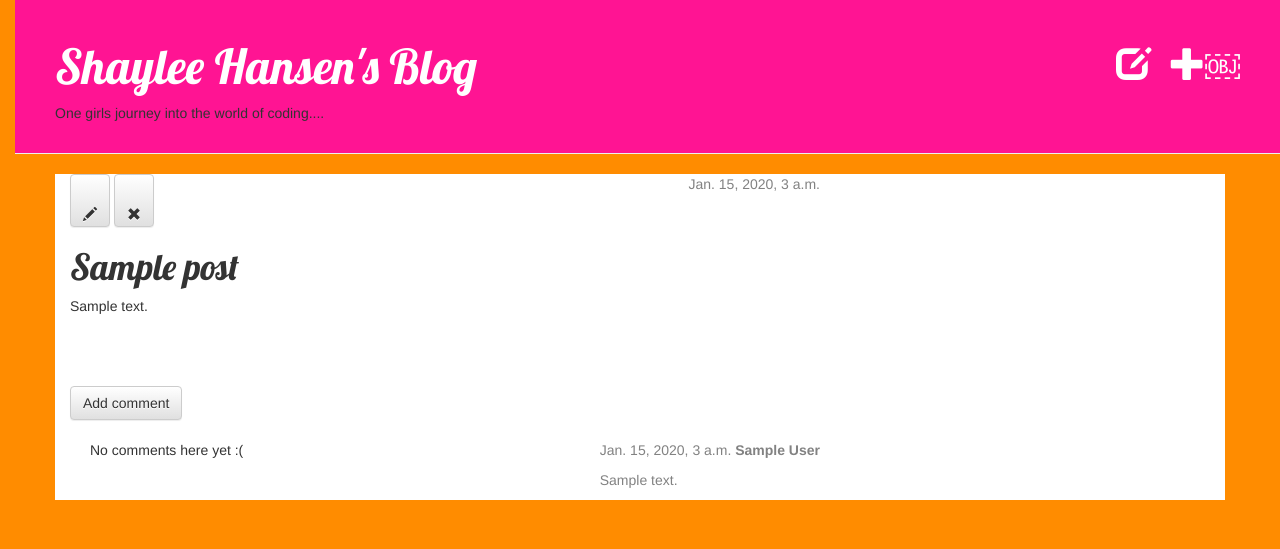
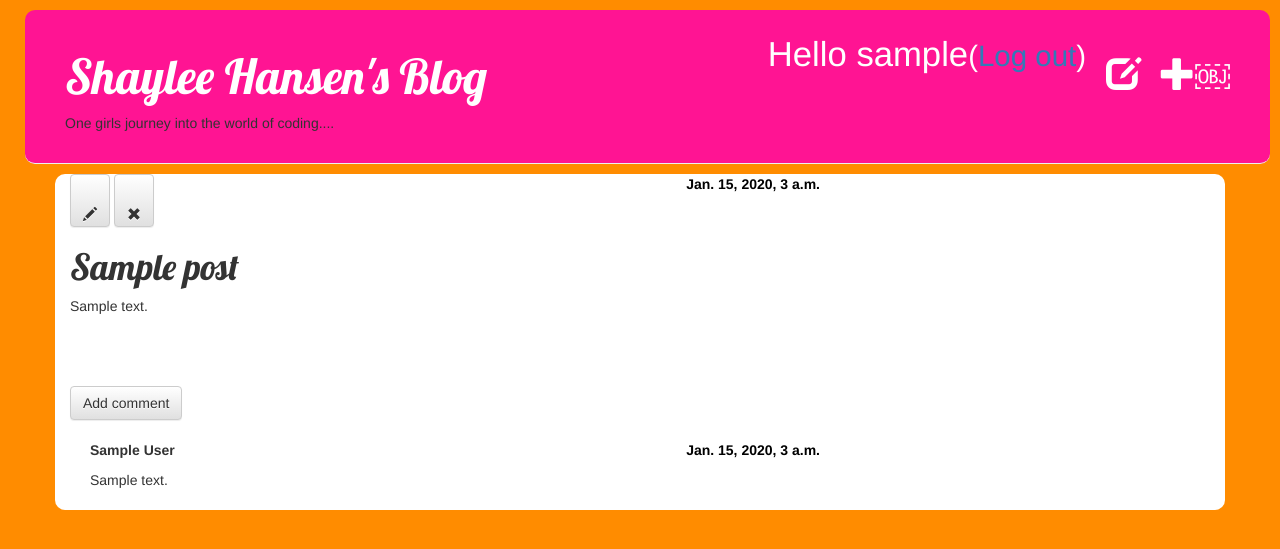
Before and after one commit to swheatley/Blog, a Django app: page /post/1/ in a window 1280 px wide. Shown: the top 549 px of the page. Run offline with Django 3.2, Linux system fonts and the light colour scheme; a user stored in the database is signed in; tables that the repository leaves empty hold one stand-in row (values such as "Sample post"); some libraries are stand-ins or nearby versions.

Commit message:
Fixed a few syntax erros and added to css

```diff
--- a/blog/static/css/blog.css
+++ b/blog/static/css/blog.css
@@ -7,10 +7,14 @@ body {
     padding-left: 15px;
     background-color: darkorange;
 }
+p .top-menu{
+    color: white;
+}
 .page-header {
     background-color: deeppink;
     margin-top: 0;
     padding: 20px 20px 20px 40px;
+    border-radius: 10px;
 }
 span{
     margin-top: 25px;
@@ -19,13 +23,16 @@ span{
 }
 div .row{
     background-color: white;
+    border-radius: 10px;
 }
 .page-header h1, .page-header h1 a, .page-header h1 a:visited, .page-header h1 a:active {
     color: #ffffff;
     font-size: 36pt;
     text-decoration: none;
 }
-
+.page-header{
+    margin: 10px;
+}
 .content {
     margin-left: 40px;
 }
@@ -63,3 +70,7 @@ h1, h2, h3, h4 {
     margin: 20px 0px 20px 20px;
 
 }
+.date{
+    color: black;
+    font-weight: bold;
+}
--- a/blog/templates/blog/base.html
+++ b/blog/templates/blog/base.html
@@ -14,6 +14,7 @@
         {% if user.is_authenticated %}
         <a href="{% url 'post_new' %}" class="top-menu"><span class="glyphicon glyphicon-plus"></span>￼
         <a href="{% url 'post_draft_list' %}" class="top-menu"><span class="glyphicon glyphicon-edit"></span></a>
+        <p class="top-menu">Hello {{user.username}}<small>(<a href-"{% url 'django.contrib.auth.views.logout' %}">Log out</a>)</small></p>
         {% else %}
         <a href="{% url 'django.contrib.auth.views.login' %}" class="top-menu"><span class="glyphicon glyphicon-lock"></span>
         {% endif %}
--- a/blog/templates/registration/login.html
+++ b/blog/templates/blog/login.html
@@ -6,7 +6,7 @@
 <p>Your username and password didn't match. Please try again.</p>
 {% endif %}
 
-<form method="post" action="{% url "django.contrib.auth.views.login" %}">
+<form method="post" action="{% url 'django.contrib.auth.views.login' %}">
 {% csrf_token %}
 <table>
 <tr>
--- a/blog/templates/blog/post_detail.html
+++ b/blog/templates/blog/post_detail.html
@@ -24,19 +24,17 @@
                 <div class="date">
                 {{comment.created_date}}
                 {% if not comment.approved_comment %}
-                    <a class="btn btn-default" href="{% url "comment_remove" pk=comment.pk %}"><span class="glyphicon glyphicon-remove"></span></a>
-                        <a class="btn btn-default" href="{% url "comment_approve" pk=comment.pk %}"><span class="glyphicon glyphicon-ok"></span></a>
+                    <a class="btn btn-default" href="{% url 'comment_remove' pk=comment.pk %}"><span class="glyphicon glyphicon-remove"></span></a>
+                    <a class="btn btn-default" href="{% url 'comment_approve' pk=comment.pk %}"><span class="glyphicon glyphicon-ok"></span></a>
                 {% endif %}
-        {% endif %}
+            </div>
                 <strong>{{comment.author}}</strong>
                 <p>{{comment.text|linebreaks}}</p>
-        </div>
+            </div>
+        {% endif %}
+    {% empty %}
+        <p>No comments here yet :( </p>
 
-            <p>No comments here yet :( </p>
-
-
-
-
-{% endfor %}
+    {% endfor %}
 
 {% endblock %}
--- a/blog/templates/blog/post_draft_list.html
+++ b/blog/templates/blog/post_draft_list.html
@@ -3,7 +3,7 @@
 {% block content %}
     {% for post in posts %}
         <div class="post">
-            <p class="date">created: {{post.created_date|date:"d-m-Y"}}</p>
+            <p class="date">created: {{post.created_date|date:'d-m-Y'}}</p>
             <h1><a href= "{% url 'blog.views.post_detail' pk=post.pk %}">{{post.title}}</a></h1>
             <p>{{post.text|truncatechars:200}}</p>
         </div>
--- a/blog/templates/blog/post_list.html
+++ b/blog/templates/blog/post_list.html
@@ -11,7 +11,7 @@
             </div>
             <h1><a href="{% url "post_detail" pk=post.pk %}">{{ post.title }}</a></h1>
             <p>{{ post.text|linebreaks }}</p>
-            <a href="{% url 'blog.views.post_detail' pk=post.pk %}">Comments: {{ post.approved_comments.count }}</a>
+            <a href="{% url 'blog.views.post_detail' pk=post.pk %}">Comments: {{ post.comments.count }}</a>
         </div>
     {% endfor %}
 {% endblock content %}
--- a/blog/urls.py
+++ b/blog/urls.py
@@ -10,7 +10,9 @@ urlpatterns = [
     url(r'^post/(?P<pk>[0-9]+)/edit/$', views.post_edit, name='post_edit'),
     url(r'^post/(?P<pk>[0-9]+)/publish/$', views.post_publish, name='post_publish'),
     url(r'^post/(?P<pk>[0-9]+)/remove/$', views.post_remove, name='post_remove'),
+
     url(r'^post/(?P<pk>[0-9]+)/comment/$', views.add_comment_to_post, name="add_comment_to_post"),
+
     url(r'^comment/(?P<pk>[0-9]+)/approve/$', views.comment_approve, name='comment_approve'),
     url(r'^comment/(?P<pk>[0-9]+)/remove/$', views.comment_remove, name='comment_remove'),
 
--- a/blog/views.py
+++ b/blog/views.py
@@ -1,5 +1,6 @@
 from django.shortcuts import render, redirect, get_object_or_404
 from django.contrib.auth.decorators import login_required
+from django.contrib.auth import logout
 from django.utils import timezone
 from .models import Post, Comment
 from .forms import PostForm, CommentForm
--- a/project/settings.py
+++ b/project/settings.py
@@ -82,11 +82,12 @@ DATABASES = {
         'NAME': 'django_blog',
         'HOST': '127.0.0.1',
         'USER': 'root',
-        'PASSWORD': '1jjackson!',
+        'PASSWORD': 'root',
         'PORT': ''
 
     }
 }
+
 
 
 # Internationalization
--- a/project/urls.py
+++ b/project/urls.py
@@ -21,8 +21,8 @@ admin.autodiscover()
 
 urlpatterns = [
     url(r'^admin/', include(admin.site.urls)),
-    url(r'^account/login/$', 'django.contrib.auth.views.login'),
-    url(r'^accounts/logout/$', 'django.contrib.auth.views.logout', {'next_page': '/'}),
+    url(r'^accounts/login/$', 'django.contrib.auth.views.login'),
+    url(r'^accounts/logout/$','django.contrib.auth.views.logout', {'next_page': '/'}),
     url(r'', include('blog.urls')),
 
 ]
```
Also changed, not shown: 5 other files.
